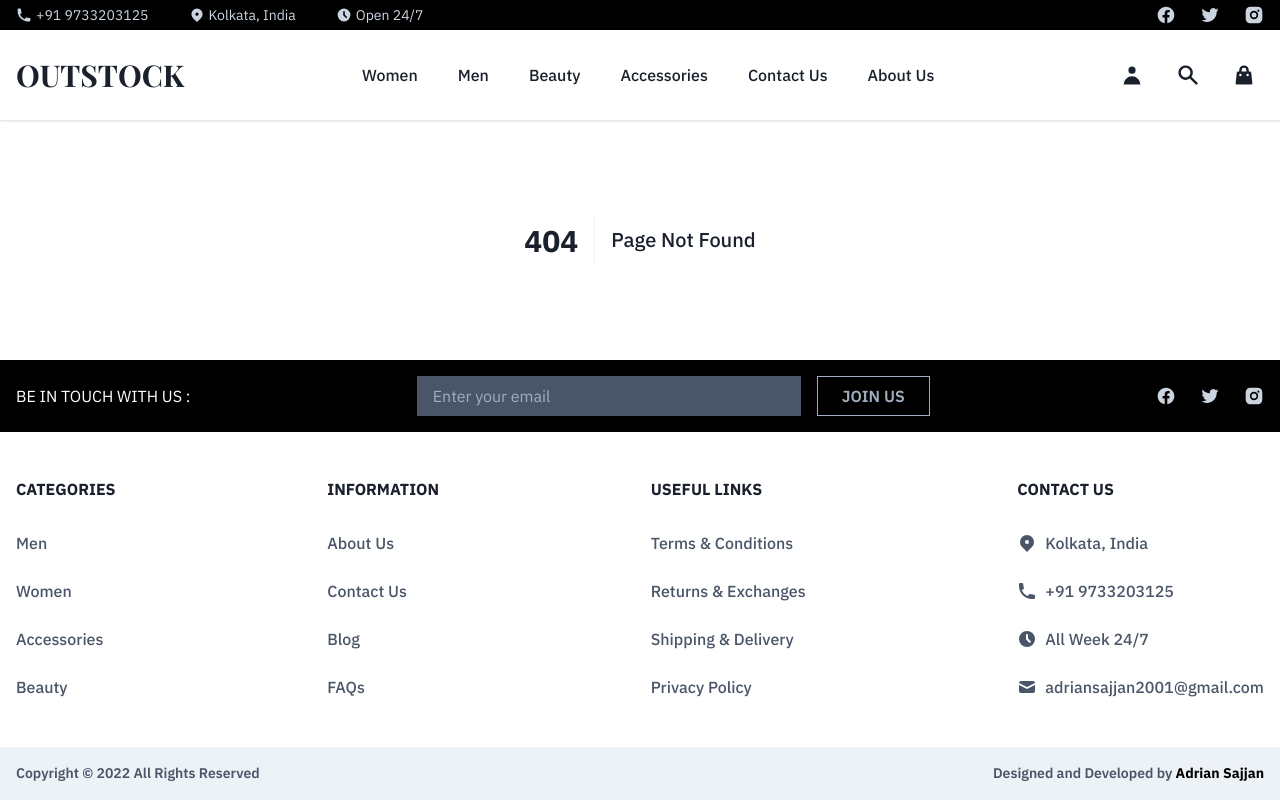
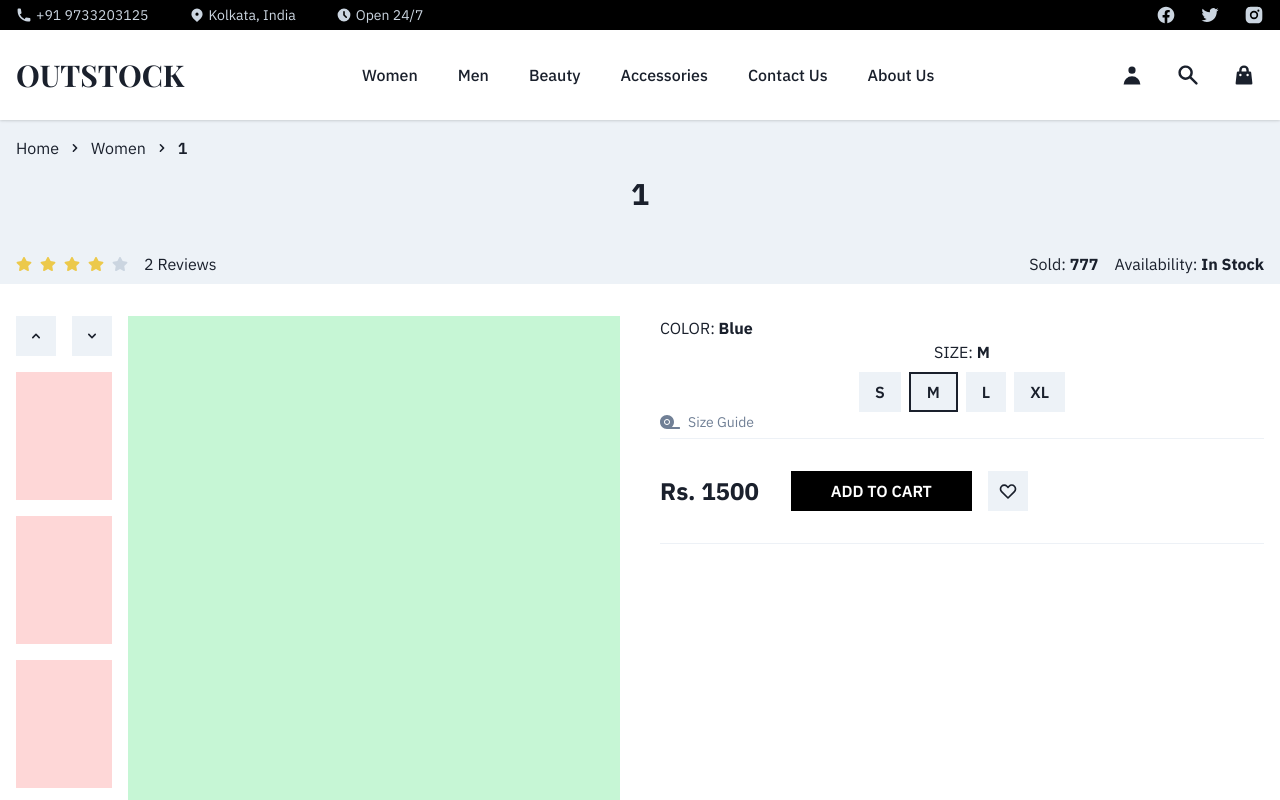
Before and after one commit to AdrianSajjan/Outstock-Web, a Next.js app: page /women/1 in a window 1280 px wide. Before the commit this address had no page. Shown: the top 800 px of the page. Built offline with nearby package versions, Linux system fonts and the light colour scheme.

Commit message:
Working on details page

```diff
--- /dev/null
+++ b/components/Layout/PageHeader.tsx
@@ -0,0 +1,35 @@
+import { NextPage } from "next";
+import NextLink from "next/link";
+import { HiChevronRight } from "react-icons/hi";
+import { BreadCrumbProp } from "@shared/interface";
+import { Box, Breadcrumb, BreadcrumbItem, BreadcrumbLink, Container, Heading } from "@chakra-ui/react";
+
+interface PageHeaderProps {
+  title: string;
+  breadcrumbs: Array<BreadCrumbProp>;
+}
+
+const PageHeader: NextPage<PageHeaderProps> = ({ title, breadcrumbs }) => {
+  return (
+    <Box as="section" bg="gray.100">
+      <Container maxW="container.2xl" pt="4" pb="8">
+        <Breadcrumb separator={<HiChevronRight />}>
+          {breadcrumbs.map(({ name, url, isCurrentPage }) => (
+            <BreadcrumbItem>
+              <NextLink href={url} passHref>
+                <BreadcrumbLink {...{ fontWeight: isCurrentPage ? "semibold" : "normal", isCurrentPage, textTransform: "capitalize" }}>
+                  {name}
+                </BreadcrumbLink>
+              </NextLink>
+            </BreadcrumbItem>
+          ))}
+        </Breadcrumb>
+        <Heading size="lg" textTransform="uppercase" mt="4" textAlign="center">
+          {title}
+        </Heading>
+      </Container>
+    </Box>
+  );
+};
+
+export default PageHeader;
--- a/components/Layout/index.ts
+++ b/components/Layout/index.ts
@@ -1 +1,2 @@
 export * from "./Overlay";
+export { default as PageHeader } from "./PageHeader";
--- a/layout/Main.tsx
+++ b/layout/Main.tsx
@@ -45,9 +45,11 @@ const MainLayout: NextPage = ({ children }) => {
         </Box>
         <Box as="nav" bg="white">
           <Container maxW="container.2xl" h={90} display="flex" alignItems="center" justifyContent="space-between">
-            <Heading size="lg" textTransform="uppercase" fontFamily="brand" fontWeight="bold">
-              Outstock
-            </Heading>
+            <NextLink href="/" passHref>
+              <Heading size="lg" textTransform="uppercase" fontFamily="brand" fontWeight="bold" cursor="pointer">
+                Outstock
+              </Heading>
+            </NextLink>
             <Box display="flex" alignItems="center" columnGap={10} fontWeight="medium">
               <NextLink href="/women" passHref>
                 <Link fontWeight="medium">Women</Link>
--- /dev/null
+++ b/pages/women/[slug].tsx
@@ -0,0 +1,108 @@
+import Head from "next/head";
+import { useMemo } from "react";
+import { NextPage } from "next";
+import { useRouter } from "next/router";
+import { PageHeader } from "@components/Layout";
+import { StarRating } from "@components/Rating";
+import { HiChevronDown, HiChevronUp, HiHeart, HiOutlineHeart } from "react-icons/hi";
+import { Box, Button, ButtonGroup, chakra, Container, Divider, Flex, HStack, IconButton, SimpleGrid, Text, VStack } from "@chakra-ui/react";
+import { FaHeart, FaTape } from "react-icons/fa";
+
+const Span = chakra("span");
+
+const Details: NextPage = () => {
+  const router = useRouter();
+  const slug = (router.query.slug as string)?.replace(/-/g, " ");
+
+  const breadcrumb = useMemo(() => {
+    return [
+      { name: "Home", url: "/" },
+      { name: "Women", url: "/women" },
+      { name: slug, url: `/women/${slug}`, isCurrentPage: true },
+    ];
+  }, [router.query]);
+
+  return (
+    <>
+      <Head>
+        <title>Women&apos;s Shopping</title>
+      </Head>
+      <PageHeader title={slug} breadcrumbs={breadcrumb} />
+      <Box as="section" bg="white">
+        <Box as="div" bg="gray.100" py="2">
+          <Container maxW="container.2xl">
+            <HStack justifyContent="space-between">
+              <HStack spacing="4">
+                <StarRating total={5} rating={4} size={16} />
+                <Text>2 Reviews</Text>
+              </HStack>
+              <HStack spacing="4">
+                <Text>
+                  Sold: <Span fontWeight="bold">777</Span>
+                </Text>
+                <Text>
+                  Availability: <Span fontWeight="bold">In Stock</Span>
+                </Text>
+              </HStack>
+            </HStack>
+          </Container>
+        </Box>
+        <Container maxW="container.2xl" py="8">
+          <SimpleGrid columns={2} spacing={10}>
+            <HStack spacing={4}>
+              <VStack spacing={4}>
+                <HStack spacing={4}>
+                  <IconButton aria-label="before" icon={<HiChevronUp />} />
+                  <IconButton aria-label="after" icon={<HiChevronDown />} />
+                </HStack>
+                <Box h="32" w="24" bg="red.100"></Box>
+                <Box h="32" w="24" bg="red.100"></Box>
+                <Box h="32" w="24" bg="red.100"></Box>
+                <Box h="32" w="24" bg="red.100"></Box>
+              </VStack>
+              <Box w="full" h="full" bg="green.100"></Box>
+            </HStack>
+            <Box>
+              <Text textTransform="uppercase">
+                Color:&nbsp;
+                <Span textTransform="capitalize" fontWeight="bold">
+                  Blue
+                </Span>
+              </Text>
+              <VStack>
+                <Text textTransform="uppercase">
+                  Size:&nbsp;
+                  <Span textTransform="capitalize" fontWeight="bold">
+                    M
+                  </Span>
+                </Text>
+                <ButtonGroup>
+                  <Button>S</Button>
+                  <Button border="2px">M</Button>
+                  <Button>L</Button>
+                  <Button>XL</Button>
+                </ButtonGroup>
+              </VStack>
+              <Button variant="link" textTransform="capitalize" fontWeight="normal" leftIcon={<FaTape size={20} />} size="sm">
+                Size Guide
+              </Button>
+              <Divider />
+              <Flex alignItems="center" py="8">
+                <Text fontWeight="bold" fontSize="2xl">
+                  Rs. 1500
+                </Text>
+                <Button ml="8" mr="4" bg="black" color="white" px="10" colorScheme="blackAlpha">
+                  Add to cart
+                </Button>
+                <IconButton aria-label="Add To Wishlist" icon={<HiOutlineHeart size={20} />} />
+              </Flex>
+              <Divider />
+            </Box>
+          </SimpleGrid>
+        </Container>
+      </Box>
+    </>
+  );
+};
+
+export default Details;
--- /dev/null
+++ b/shared/interface/components.ts
@@ -0,0 +1,5 @@
+export interface BreadCrumbProp {
+  name: string;
+  url: string;
+  isCurrentPage?: boolean;
+}
--- /dev/null
+++ b/shared/interface/index.ts
@@ -0,0 +1 @@
+export * from "./components";
```
Also changed, not shown: pages/women/index.tsx (renamed from pages/women.tsx, +7 -21 lines).
